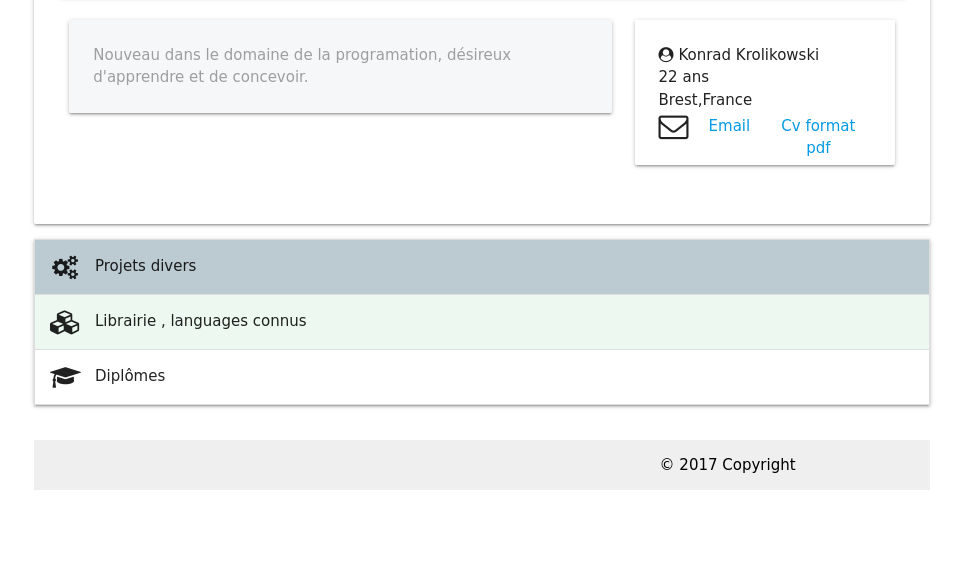
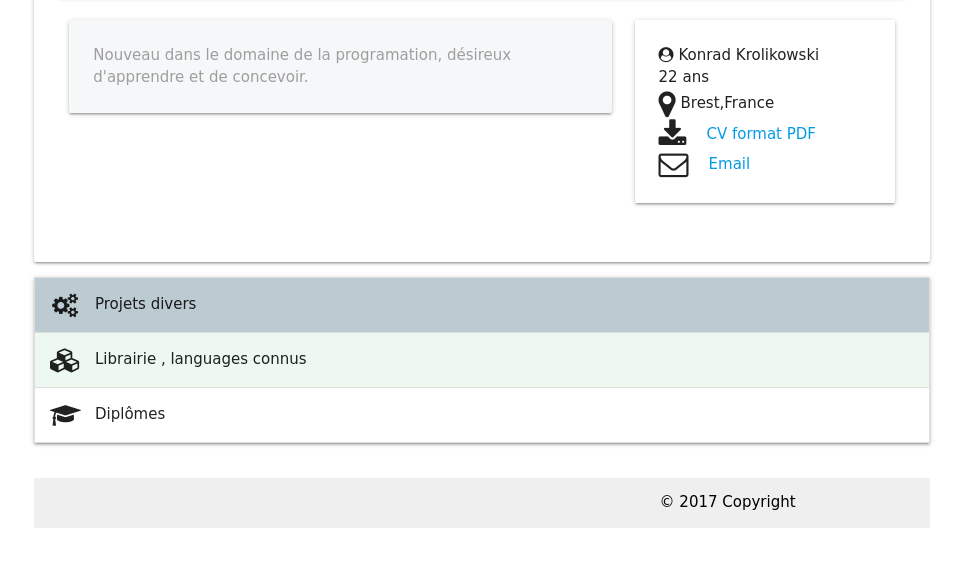
Before and after one commit to kkroliko/kkroliko.github.io, a plain HTML site: page index.html in a window 1280 px wide. Shown: the part 130-696 px from the top of the page, without its empty margins (158-1121 px from the left). Drawn offline with nearby package versions, Linux system fonts and the light colour scheme; a web font is replaced by a local one.

Commit message:
changing

```diff
--- a/index.html
+++ b/index.html
@@ -37,11 +37,20 @@
         <div class="card-panel" >
                                               <i class="fa fa-user-circle" aria-hidden="true"></i>
                                               <span class="title">Konrad Krolikowski<br/>22 ans</span> <br/>
-                                              <span>Brest,France<br/></span>
+                                              <li class="collection-item valign-wrapper">
+                                              <i class="fa fa-map-marker small" aria-hidden="true"></i>
+                                              <span>&nbsp;Brest,France<br/></span>
+                                              </li>
+                                               <li class="collection-item valign-wrapper">
+                                              <i class="fa fa-download small" aria-hidden="true"></i>
+                                              <span class="badge"> <a href="Cv Konrad.odt">CV format PDF</a></span><br/>
+                                              </li>
                                               <li class="collection-item valign-wrapper">
                                               <i class="fa fa-envelope-o small" aria-hidden="true"></i>
                                               <span class="badge"> <a href="mailto:k.kroliko29@gmail.com">Email</a></span>
-                                              <span class="badge"> <a href="Cv Konrad.odt">Cv format pdf</a></span>
+
+
+
                                           </li>
         </div>
     </div>
```
